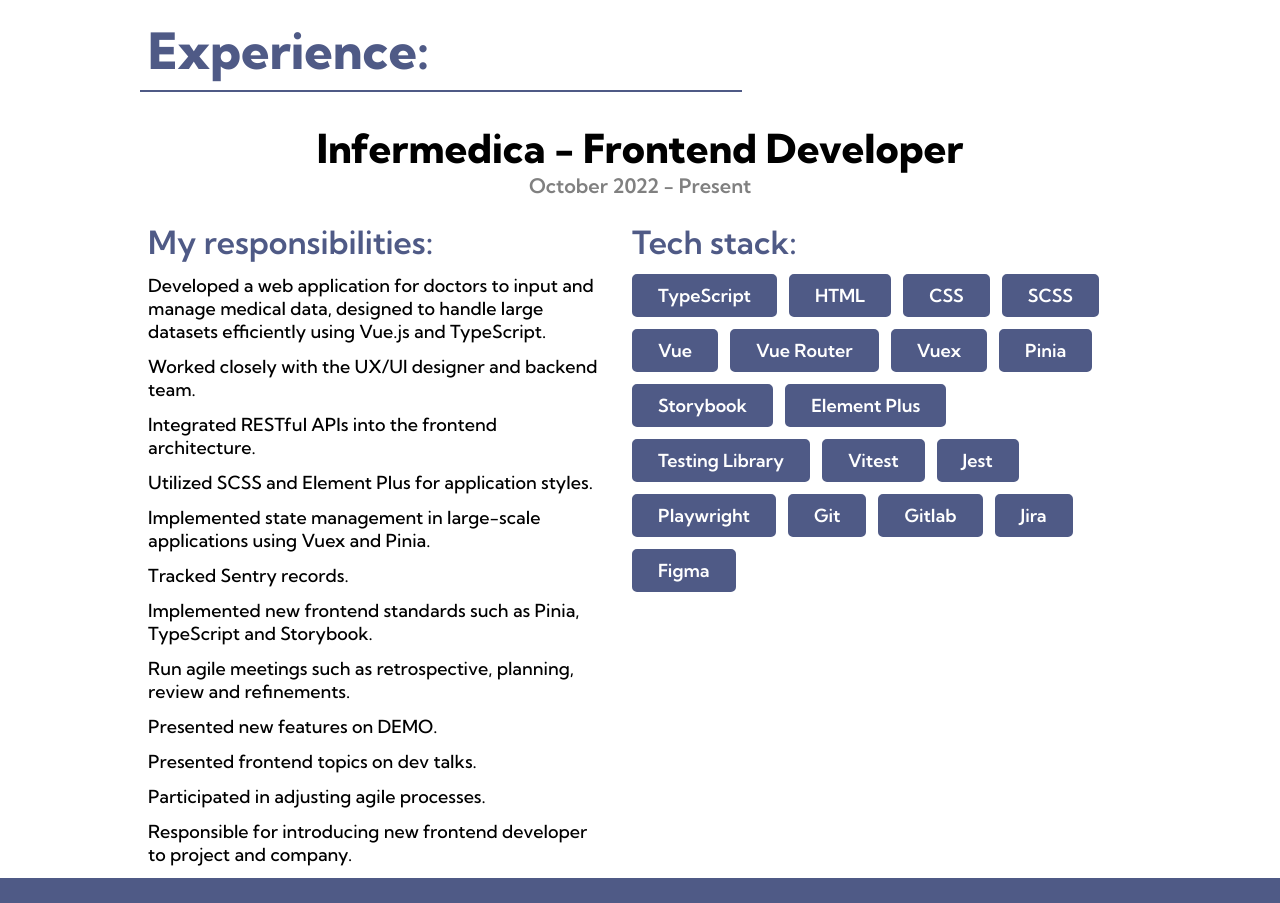
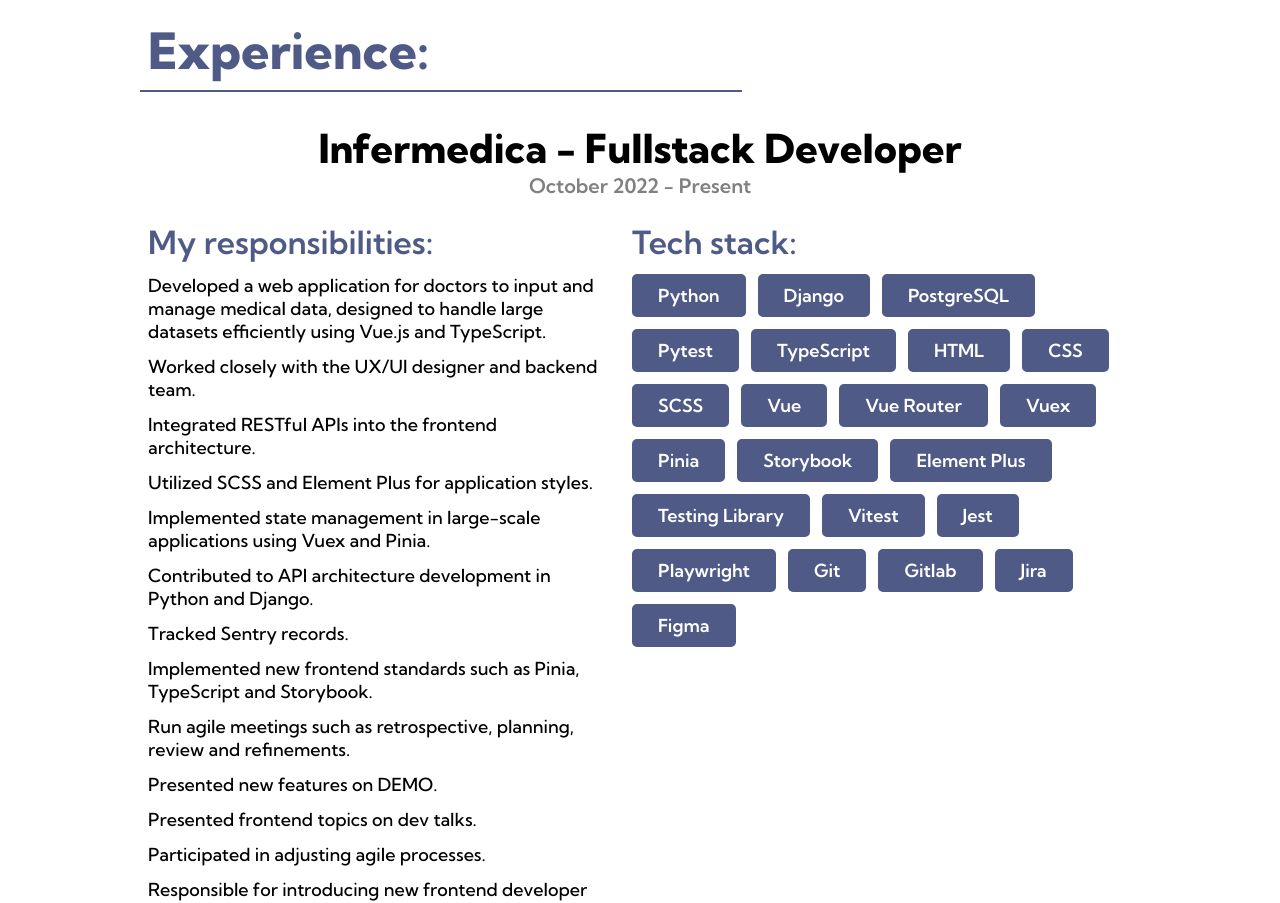
Before and after one commit to matkot11/portfolio, a Vue app: page / in a window 1280 px wide. Shown: the part 780-1683 px from the top of the page. Built offline with nearby package versions, Linux system fonts and the light colour scheme.

Commit message:
refactor: Update experience

```diff
--- a/src/sections/about/experience/ExperienceSection.vue
+++ b/src/sections/about/experience/ExperienceSection.vue
@@ -56,7 +56,7 @@ watch(
     <hr class="experience-section__separator--mobile" />
 
     <div class="experience-section__job-title-wrapper">
-      <h3 class="experience-section__job-title">Infermedica - Frontend Developer</h3>
+      <h3 class="experience-section__job-title">Infermedica - Fullstack Developer</h3>
       <p class="experience-section__job-title-date">October 2022 - Present</p>
     </div>
 
--- a/src/sections/about/experience/experience.ts
+++ b/src/sections/about/experience/experience.ts
@@ -4,6 +4,7 @@ export const InfermedicaResponsibilities = [
   'Integrated RESTful APIs into the frontend architecture.',
   'Utilized SCSS and Element Plus for application styles.',
   'Implemented state management in large-scale applications using Vuex and Pinia.',
+  'Contributed to API architecture development in Python and Django.',
   'Tracked Sentry records.',
   'Implemented new frontend standards such as Pinia, TypeScript and Storybook.',
   'Run agile meetings such as retrospective, planning, review and refinements.',
@@ -14,6 +15,22 @@ export const InfermedicaResponsibilities = [
 ]
 
 export const InfermedicaTechStack = [
+  {
+    name: 'Python',
+    docs: 'https://www.python.org/',
+  },
+  {
+    name: 'Django',
+    docs: 'https://www.djangoproject.com/',
+  },
+  {
+    name: 'PostgreSQL',
+    docs: 'https://www.postgresql.org/',
+  },
+  {
+    name: 'Pytest',
+    docs: 'https://docs.pytest.org/en/latest/',
+  },
   {
     name: 'TypeScript',
     docs: 'https://www.typescriptlang.org/docs/',
```
Also changed, not shown: 1 other file (tests, documents, lock files or other folders).
